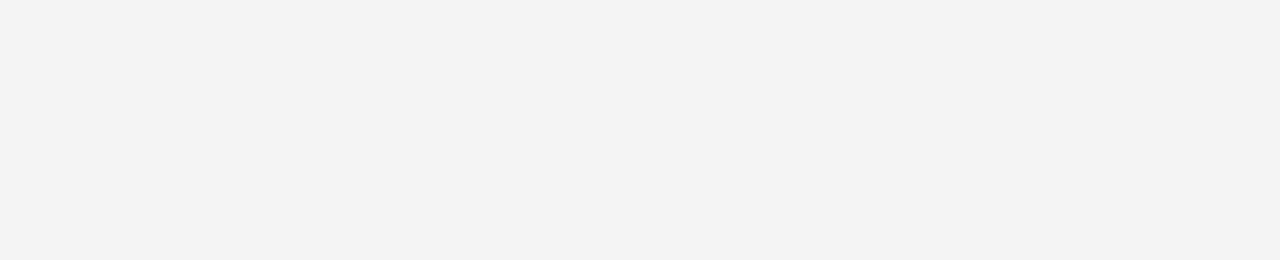
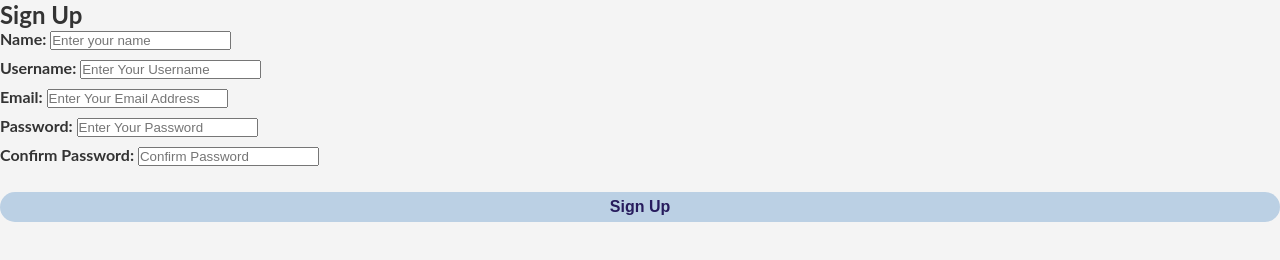
Before and after one commit to OsumiliIkenna/EPICMAIL, a plain HTML site: page UI/html/signup.html in a window 1280 px wide. Drawn offline with Linux system fonts and the light colour scheme.

Commit message:
add form functionalities to signup.html

```diff
--- a/UI/html/signup.html
+++ b/UI/html/signup.html
@@ -11,7 +11,25 @@
 <body>
     <section>
         <div class="signup-container">
-
+            <form class="register-form">
+                <h1>Sign Up</h1>
+                <label for="name">Name:
+                    <input id="name" type="text" placeholder="Enter your name" required/>
+                </label>
+                <label for="username">Username:
+                    <input id="username" type="text" placeholder="Enter Your Username" required/>
+                </label>
+                <label for="email">Email:
+                    <input id="email" type="text" placeholder="Enter Your Email Address" required/>
+                </label>
+                <label for="pwd">Password:
+                    <input id="pwd" type="password" placeholder="Enter Your Password" required/>
+                </label>
+                <label for="confirm-pwd">Confirm Password:
+                    <input id="confirm-pwd" type="password" placeholder="Confirm Password" required/>
+                </label>
+                <button id="btn">Sign Up</button>
+            </form>
         </div>
     </section>
 </body>
```
